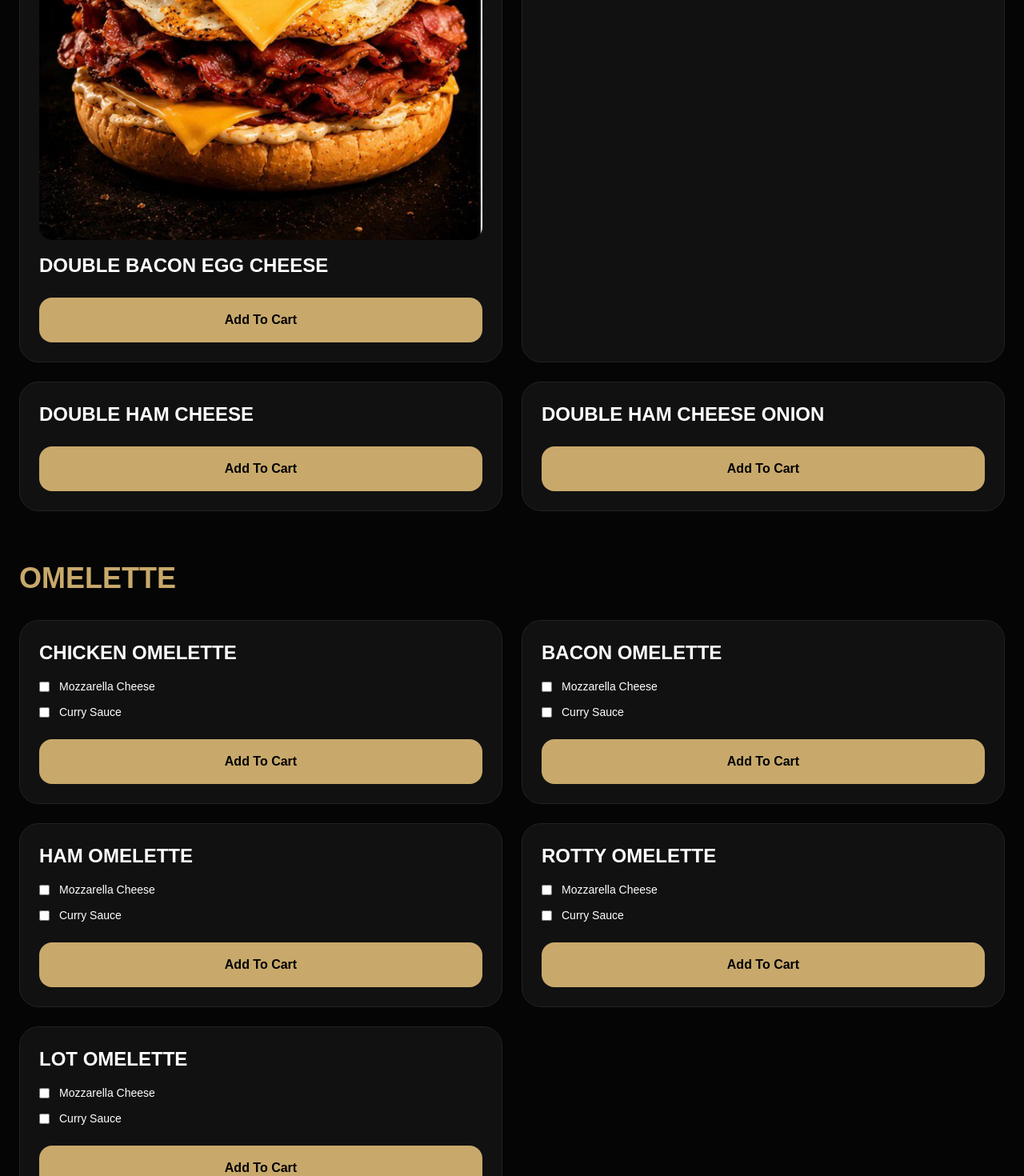
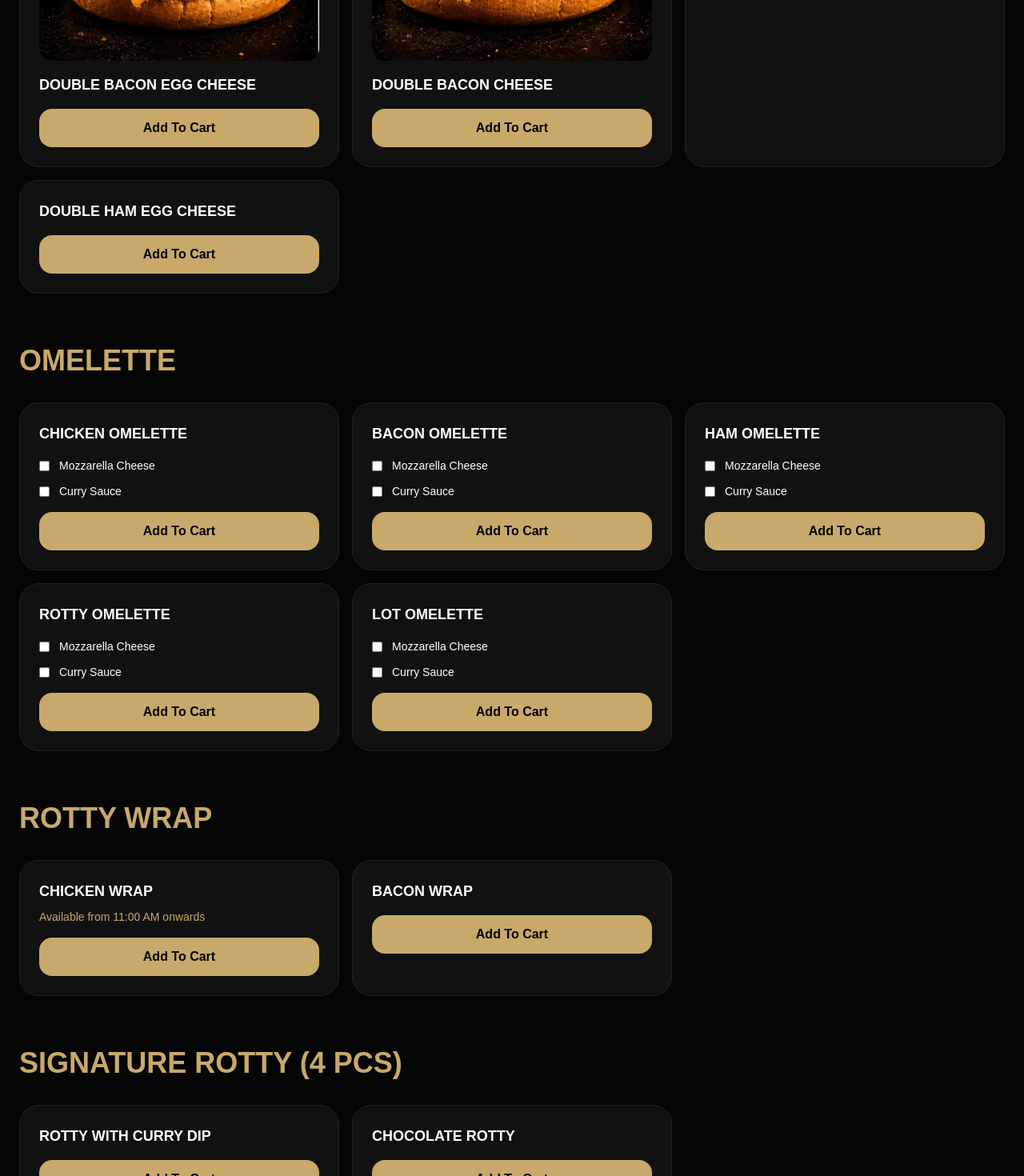
Before and after one commit to diveyaa16/mamasan-scorpion, a Next.js app: page / in a window 1280 px wide. Shown: the part 1800-3270 px from the top of the page at 80% size. Built offline with nearby package versions, Linux system fonts and the light colour scheme.

Commit message:
added first menu image

```diff
--- a/app/page.tsx
+++ b/app/page.tsx
@@ -14,9 +14,9 @@ const menuItems = [
   { id: 1, category: "Burgers", name: "Crispy Chicken Burger & Chips", price: 20 },
 
   { id: 43, category: "Burger Roll", name: "Double Bacon Egg Cheese", price: 20, image: "/double bacon egg.jpeg" },
-  { id: 44, category: "Burger Roll", name: "Double Bacon Cheese Onion", price: 20 },
+  { id: 44, category: "Burger Roll", name: "Double Bacon Cheese", price: 20, image: "/bacon cheese.jpeg" },
   { id: 45, category: "Burger Roll", name: "Double Ham Cheese", price: 20 },
-  { id: 46, category: "Burger Roll", name: "Double Ham Cheese Onion", price: 20 },
+  { id: 46, category: "Burger Roll", name: "Double Ham Egg Cheese", price: 20 },
 
   { id: 47, category: "Omelette", name: "Chicken Omelette", price: 15 },
   { id: 48, category: "Omelette", name: "Bacon Omelette", price: 15 },
@@ -27,7 +27,7 @@ const menuItems = [
   { id: 2, category: "Rotty Wrap", name: "Chicken Wrap", price: 23 },
   { id: 3, category: "Rotty Wrap", name: "Bacon Wrap", price: 23 },
 
-  { id: 4, category: "Signature Rotty (4 PCS)", name: "Crispy Rotty With Curry Dip", price: 12 },
+  { id: 4, category: "Signature Rotty (4 PCS)", name: "Rotty With Curry Dip", price: 12 },
   { id: 5, category: "Signature Rotty (4 PCS)", name: "Chocolate Rotty", price: 12 },
 
   { id: 6, category: "Fried Rice & Noodles", name: "Chicken Rice", price: 12 },
@@ -58,7 +58,6 @@ const menuItems = [
   { id: 31, category: "Protein Shakes", name: "Vanilla Biscoff Protein", price: 25 },
 
   { id: 32, category: "Fresh Juices", name: "Orange Juice", price: 15 },
-  { id: 33, category: "Fresh Juices", name: "Apple Juice", price: 15 },
   { id: 34, category: "Fresh Juices", name: "Watermelon Juice", price: 15 },
 
   { id: 35, category: "Non-Coffee", name: "Milo", price: 12, type: ["Hot", "Iced"] },
@@ -334,7 +333,7 @@ setTimeout(() => {
             {category}
           </h2>
 
-          <div className="grid grid-cols-1 md:grid-cols-2 gap-6">
+          <div className="grid grid-cols-2 md:grid-cols-3 gap-4">
 
             {menuItems
               .filter((item) => {
@@ -372,7 +371,7 @@ setTimeout(() => {
   />
 )}
 
-                  <h3 className="text-2xl font-black uppercase">
+                  <h3 className="text-lg font-black uppercase">
                     {item.name}
                   </h3>
                   {(
@@ -598,7 +597,7 @@ setTimeout(() => {
 
                   <button
                     onClick={() => addToCart(item)}
-                    className={`mt-6 w-full py-4 rounded-2xl font-black transition-all ${
+                    className={`mt-4 w-full py-3 rounded-2xl font-black transition-all ${
   addedItem === item.id
     ? "bg-green-500 text-white"
     : "bg-[#c8a96b] text-black"
```
Also changed, not shown: public/bacon cheese.jpeg (added).
